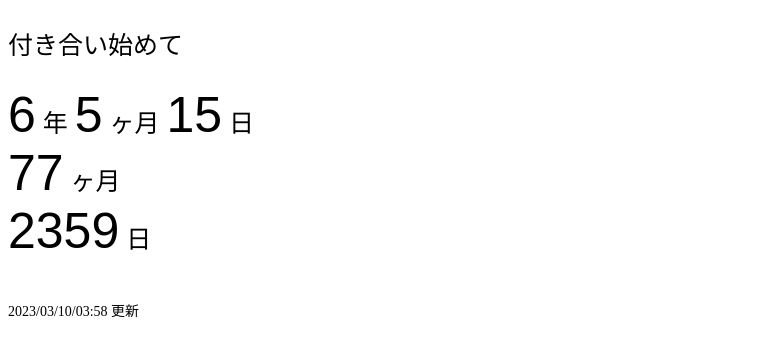
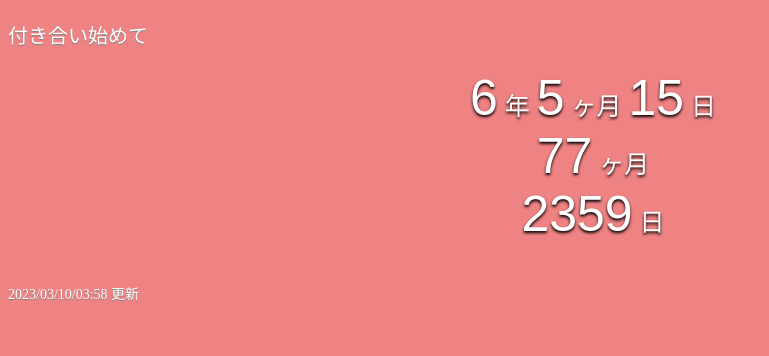
Before and after one commit to OSAlly-attr/howmanydays, a plain HTML site: page index.html in a window 1280 px wide. Shown: the whole page, without its empty margins (0-769 px from the left). Drawn offline with nearby package versions, Linux system fonts and the light colour scheme; a web font is replaced by a local one.

Commit message:
Add files via upload

```diff
--- a/index.html
+++ b/index.html
@@ -25,6 +25,7 @@
     <div>
       <p class="top">付き合い始めて</p>
     </div>
+    <div class="main">
       <div>
         <span class="year_1 tex num"></span><span class="tex"> 年 </span
         ><span class="month_1 tex num"></span><span class="tex"> ヶ月 </span
@@ -34,7 +35,7 @@
         <span class="month_2 tex num"></span><span class="tex"> ヶ月</span>
       </div>
       <div><span class="day_2 tex num"></span><span class="tex"> 日</span></div>
-
+    </div>
     <div class="nowtimew"><span class="nowtime"> </span></div>
     <script src="script.js"></script>
   </body>
--- a/stylesheet.css
+++ b/stylesheet.css
@@ -1,16 +1,24 @@
 body {
   max-width: 1170px;
   -webkit-text-size-adjust: 100%;
+  background-color: #ef8283;
+  color: white;
+}
+
+.main {
+  text-align: center;
 }
 
 p {
-  /* font-family: "RocknRoll One", sans-serif; */
-  font-size: 25px;
+  font-family: "Yu Gothic", sans-serif;
+  font-size: 20px;
+  text-shadow: gray 0 1px 1px;
 }
 
 .tex {
   font-family: "RocknRoll One", sans-serif;
   font-size: 25px;
+  text-shadow: black 0 2px 3px;
 }
 
 .num {
@@ -23,4 +31,5 @@ p {
 
 .nowtime {
   font-size: 14px;
+  text-shadow: gray 0 1px 1px;
 }
```
Lines whose indentation alone changed are shown as unchanged.
